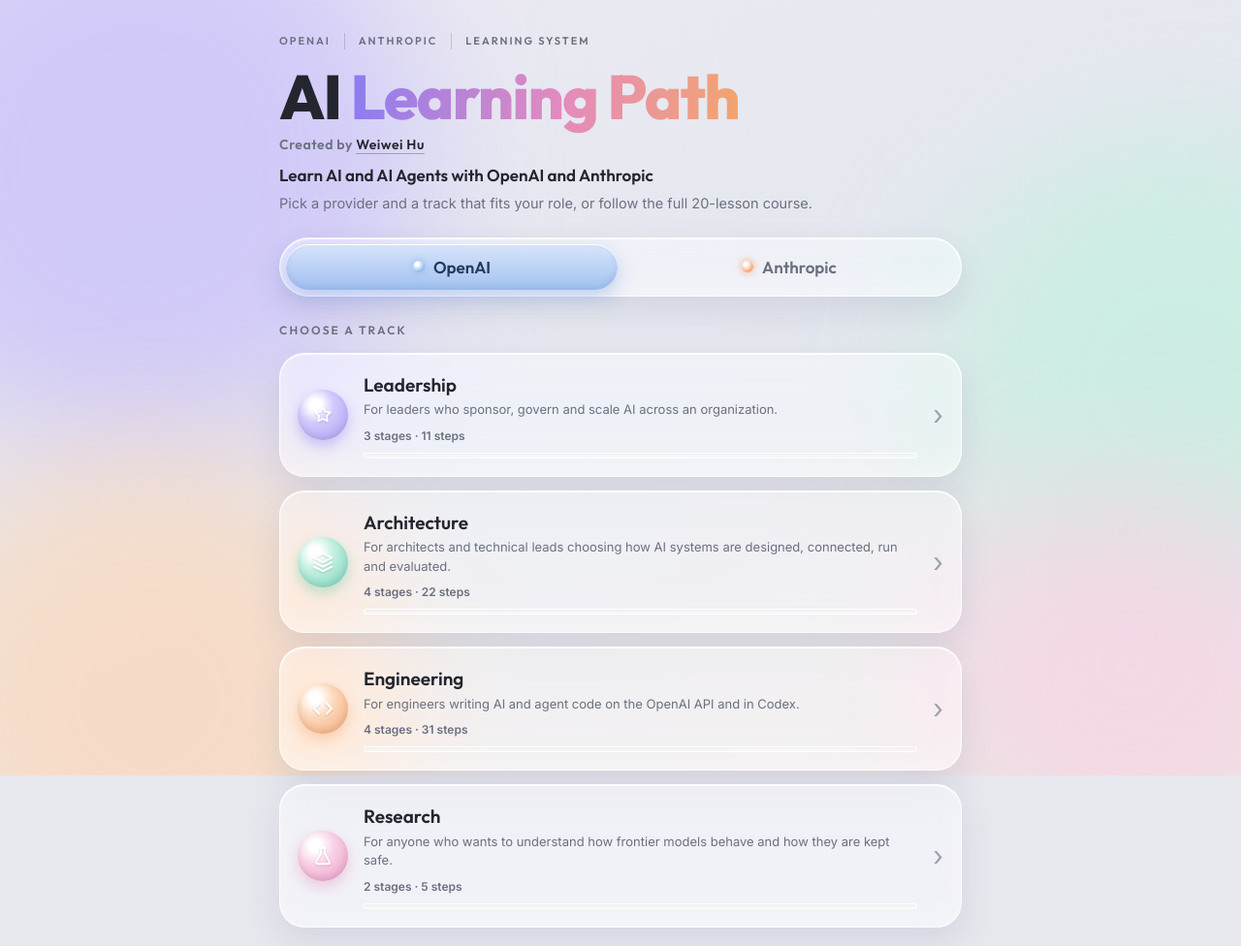
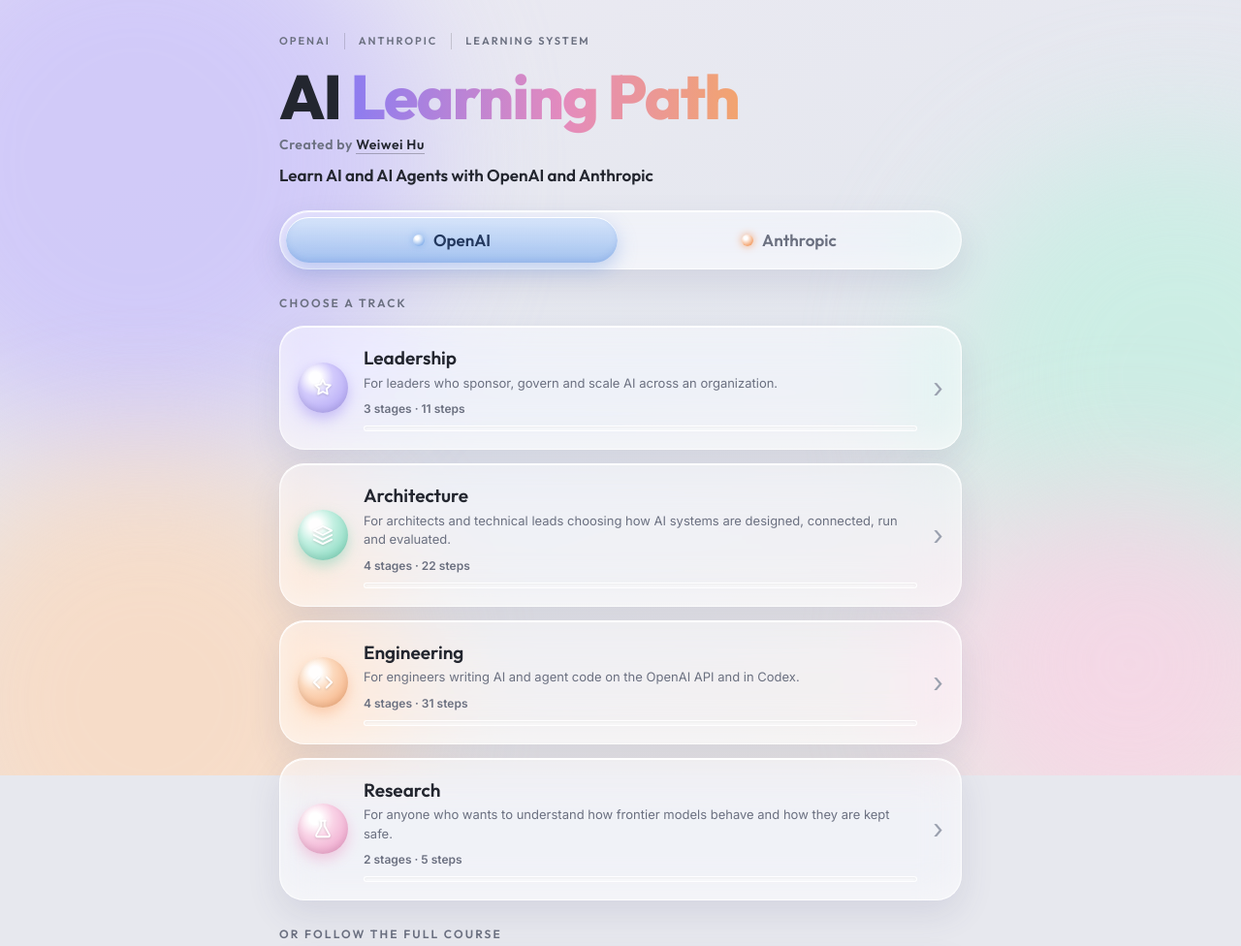
Before and after one commit to wei-wei-hu/ai-learning-hub, a plain HTML site: page docs/index.html in a window 1280 px wide. Shown: the top 976 px of the page at 97% size. Drawn offline with Linux system fonts and the light colour scheme.

Commit message:
Remove intro line from site home
Co-Authored-By: Claude Opus 5.5 <noreply@anthropic.com>
Claude-Session: https://claude.ai/code/session_01BdwePaEpPAiDmq5pX3fjB4

```diff
--- a/docs/index.html
+++ b/docs/index.html
@@ -187,7 +187,6 @@ footer{flex-direction:column;gap:6px;text-align:center;align-items:center;letter
   <h1>AI <em>Learning Path</em></h1>
   <p class="byline">Created by <a href="https://weiweihu.carrd.co/" target="_blank" rel="noopener">Weiwei Hu</a></p>
   <p class="tagline2">Learn AI and AI Agents with OpenAI and Anthropic</p>
-  <p class="lede">Pick a provider and a track that fits your role, or follow the full 20-lesson course.</p>
   <div class="prov glass" role="tablist" id="prov">
     <button class="pv" role="tab" data-v="openai" aria-selected="true"><span class="dot"></span>OpenAI</button>
     <button class="pv" role="tab" data-v="anthropic" aria-selected="false"><span class="dot"></span>Anthropic</button>
```
